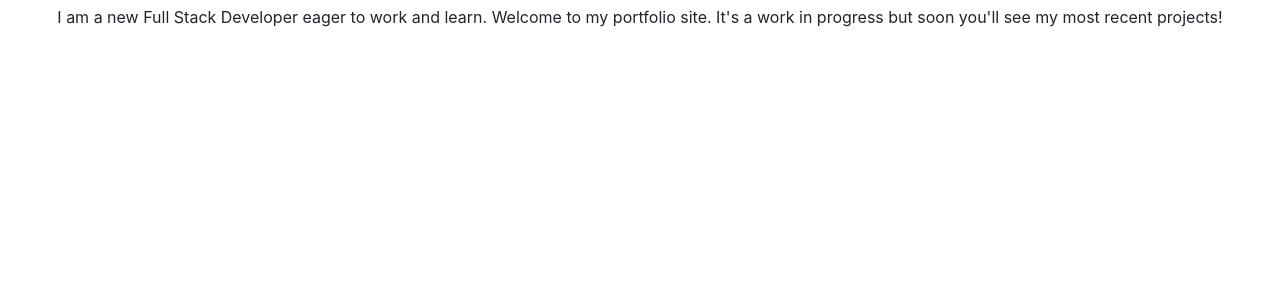
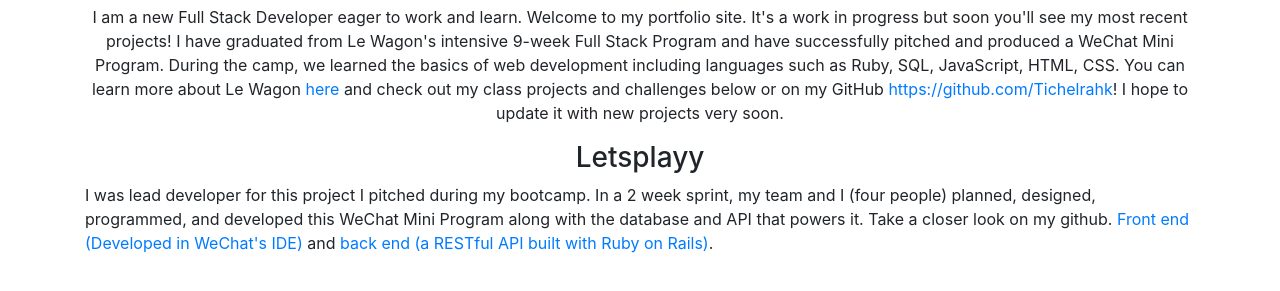
Before and after one commit to Tichelrahk/portfolio, a plain HTML site: page index.html in a window 1280 px wide. Shown: the part 51-342 px from the top of the page. Drawn offline with nearby package versions, Linux system fonts and the light colour scheme.

Commit message:
Still setting up

```diff
--- a/css/main.css
+++ b/css/main.css
@@ -0,0 +1,3 @@
+body {
+
+}
--- a/index.html
+++ b/index.html
@@ -11,9 +11,16 @@
   <link rel="stylesheet" type="text/css" href="css/main.css">
 </head>
 <body>
-  <h1 class="text-center">Hello World!</h1>
-
-  <p class="text-center">I am a new Full Stack Developer eager to work and learn. Welcome to my portfolio site. It's a work in progress but soon you'll see my most recent projects! </p>
+  <div class="container">
+    <h1 class="text-center">Hello World!</h1>
+    <div class="intro">
+      <p class="text-center">I am a new Full Stack Developer eager to work and learn. Welcome to my portfolio site. It's a work in progress but soon you'll see my most recent projects! I have graduated from Le Wagon's intensive 9-week Full Stack Program and have successfully pitched and produced a WeChat Mini Program. During the camp, we learned the basics of web development including languages such as Ruby, SQL, JavaScript, HTML, CSS. You can learn more about Le Wagon <a href="https://www.lewagon.com/">here</a> and check out my class projects and challenges below or on my GitHub <a href="https://github.com/Tichelrahk">https://github.com/Tichelrahk</a>! I hope to update it with new projects very soon.</p>
+    </div>
+    <div class="project-container">
+      <h3 class="text-center">Letsplayy</h3>
+      <p>I was lead developer for this project I pitched during my bootcamp. In a 2 week sprint, my team and I (four people) planned, designed, programmed, and developed this WeChat Mini Program along with the database and API that powers it. Take a closer look on my github. <a href="https://github.com/Tichelrahk/letsplay_frontend">Front end (Developed in WeChat's IDE)</a> and <a href="https://github.com/Tichelrahk/letsplay-api">back end (a RESTful API built with Ruby on Rails)</a>.</p>
+    </div>
+  </div>
 
   <script src="https://ajax.googleapis.com/ajax/libs/jquery/3.3.1/jquery.min.js"></script>
   <script src="https://cdnjs.cloudflare.com/ajax/libs/popper.js/1.14.7/umd/popper.min.js"></script>
```
